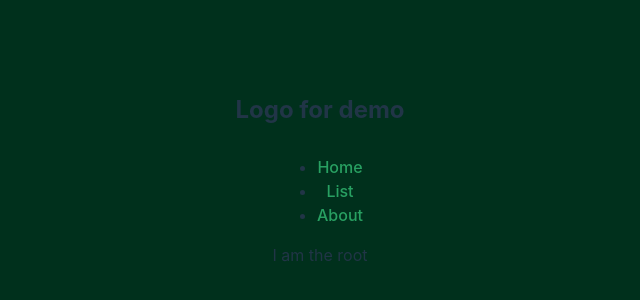
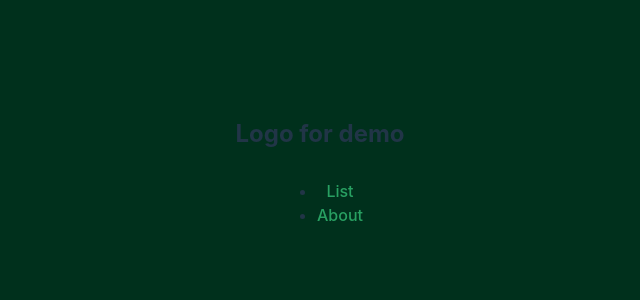
Before and after one commit to stabjana/demoVite_React, a React (Vite) app in the folder demoVite/: page / in a window 1280 px wide. Shown: the part 226-526 px from the top of the page, without its empty margins (320-960 px from the left). Built offline with nearby package versions, Linux system fonts and the light colour scheme.

Commit message:
refactor code to make nav links better

```diff
--- a/demoVite/src/components/Header.jsx
+++ b/demoVite/src/components/Header.jsx
@@ -1,4 +1,5 @@
 import { Link } from "react-router-dom";
+import { NavLink } from "react-router-dom";
 
 const Header = () => {
     return (
@@ -6,14 +7,14 @@ const Header = () => {
             <h1>Logo for demo</h1>
             <nav>
                 <ul>
+                    {/*   <li>
+                        <NavLink to="/">Home</NavLink>
+                    </li> */}
                     <li>
-                        <Link to="/">Home</Link>
+                        <NavLink to="list">List</NavLink>
                     </li>
                     <li>
-                        <Link to="list">List</Link>
-                    </li>
-                    <li>
-                        <Link to="about">About</Link>
+                        <NavLink to="about">About</NavLink>
                     </li>
                 </ul>
             </nav>
--- a/demoVite/src/index.css
+++ b/demoVite/src/index.css
@@ -21,6 +21,11 @@ a {
 
 a:hover {
   color: #53f2a0;
+}
+
+a.active {
+  color: #747bff;
+  text-transform: uppercase;
 }
 
 body {
--- a/demoVite/src/pages/Root.jsx
+++ b/demoVite/src/pages/Root.jsx
@@ -1,10 +1,13 @@
 import Header from "../components/Header";
+import { Outlet } from "react-router-dom";
 
 const Root = () => {
     return (
         <div>
             <Header />
-            I am the root</div>);
+            <Outlet />
+        </div>
+    );
 };
 
 export default Root;
--- a/demoVite/src/routes/appRoutes.jsx
+++ b/demoVite/src/routes/appRoutes.jsx
@@ -4,8 +4,13 @@ import List from "../pages/List";
 import About from "../pages/About";
 import ErrorPage from "../pages/ErrorPage";
 
-export const router = createBrowserRouter([ //named export
-    { path: "/", element: <Root />, errorElement: <ErrorPage /> },
-    { path: "/list", element: <List /> },
-    { path: "/about", element: <About /> },
+export const router = createBrowserRouter([
+    {
+        path: "/", element: <Root />, errorElement: <ErrorPage />,
+
+        children: [
+            { path: "/list", element: <List /> },
+            { path: "/about", element: <About /> },
+        ],
+    },
 ]);
```
